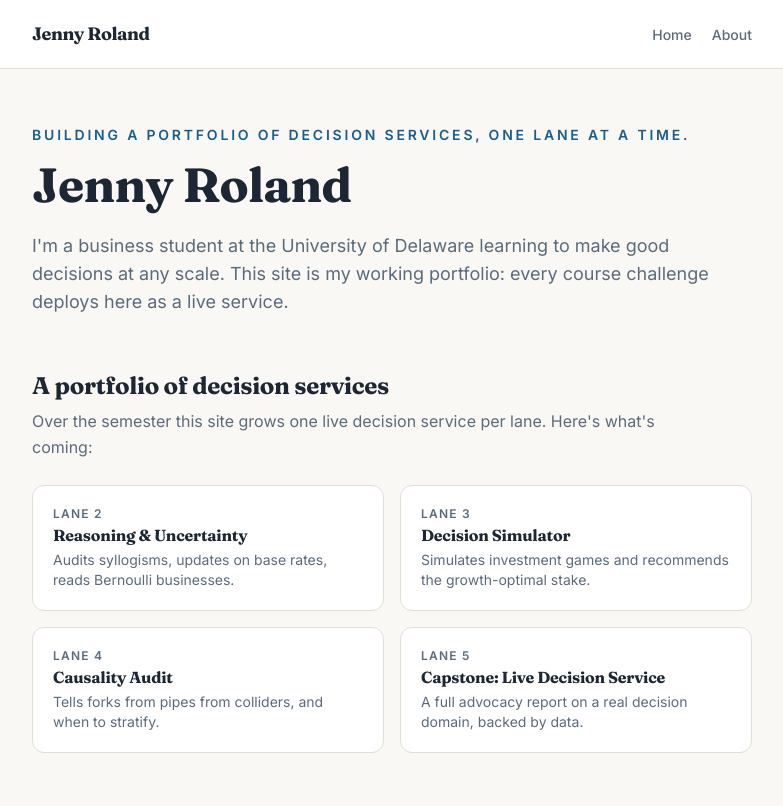
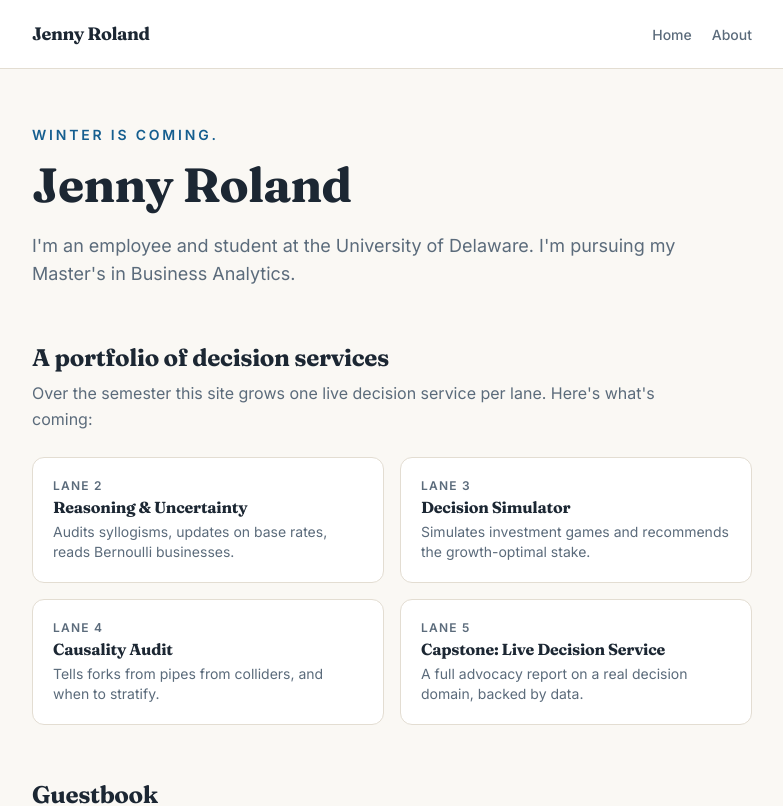
Before and after one commit to jleaberry/my-site, a Next.js app: page / in a window 1280 px wide. Shown: the top 806 px of the page, without its empty margins (248-1031 px from the left). Built offline with nearby package versions, Linux system fonts and the light colour scheme; no server answers; the database is empty.

Commit message:
Add tagline and bio

```diff
--- a/src/profile.ts
+++ b/src/profile.ts
@@ -53,13 +53,13 @@ export const profile = {
   rosterVisibility: "class" as "class" | "professor-only",
 
   /** A one-line tagline for your home page. Make it yours. */
-  tagline: "Building a portfolio of decision services, one lane at a time.",
+  tagline: "Winter is coming.",
 
   /**
    * A short bio for your home page: two or three sentences, written like
    * a person, not a resume. What are you studying? What do you care about?
    */
-  bio: "I'm a business student at the University of Delaware learning to make good decisions at any scale. This site is my working portfolio: every course challenge deploys here as a live service.",
+  bio: "I'm an employee and student at the University of Delaware. I'm pursuing my Master's in Business Analytics.",
 
   /**
    * Your GitHub repo URL. The course platform reads this from /api/health to
```
